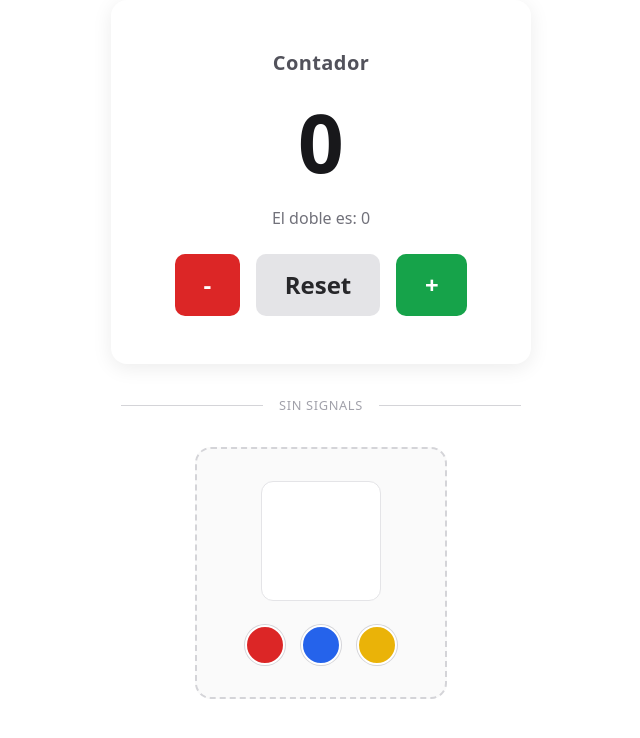
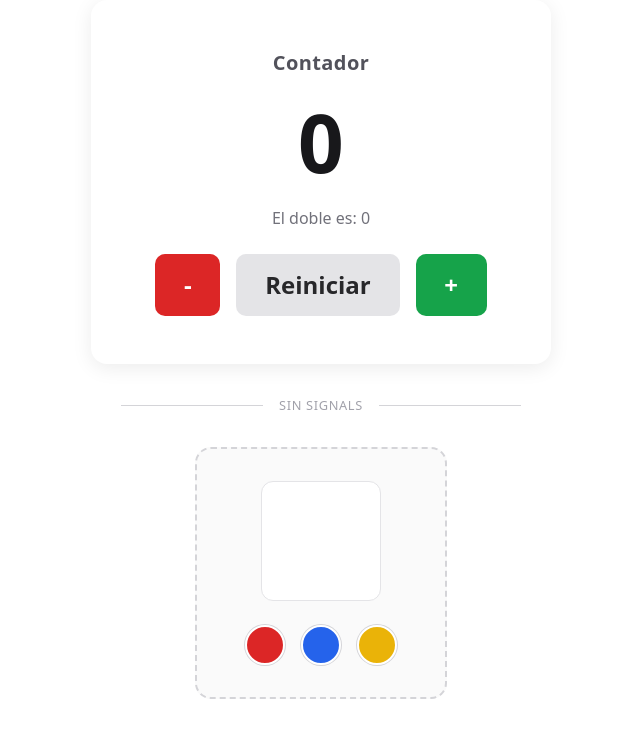
Before and after one commit to jffc-dev/AngularTest-Demo, an Angular app: page / in a window 1280 px wide. Shown: the top 738 px of the page, without its empty margins (319-959 px from the left). Built offline with nearby package versions, Linux system fonts and the light colour scheme.

Commit message:
fix: update reset button text to 'Reiniciar' in contador-antes and contador-con-signals templates

```diff
--- a/src/app/components/contador-antes/contador-antes.html
+++ b/src/app/components/contador-antes/contador-antes.html
@@ -7,7 +7,7 @@
 
     <div class="counter-buttons">
       <button class="btn-decrement" (click)="reducir()">-</button>
-      <button class="btn-reset" (click)="reiniciar()">Reset</button>
+      <button class="btn-reset" (click)="reiniciar()">Reiniciar</button>
       <button class="btn-increment" (click)="incrementar()">+</button>
     </div>
   </div>
--- a/src/app/components/contador-con-signals/contador-con-signals.html
+++ b/src/app/components/contador-con-signals/contador-con-signals.html
@@ -6,7 +6,7 @@
 
     <div class="counter-buttons">
       <button class="btn-decrement">-</button>
-      <button class="btn-reset">Reset</button>
+      <button class="btn-reset">Reiniciar</button>
       <button class="btn-increment">+</button>
     </div>
   </div>
```
